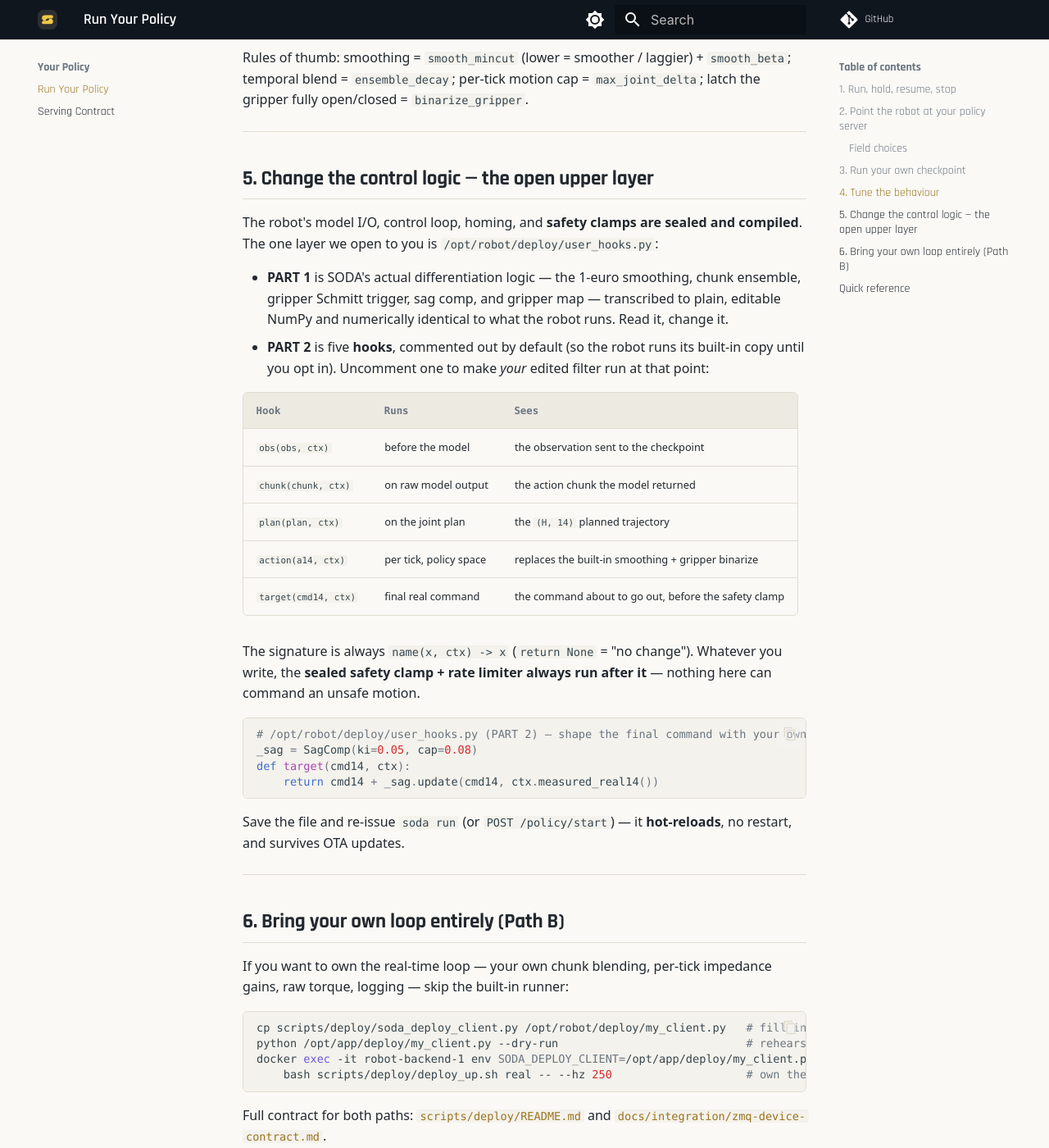
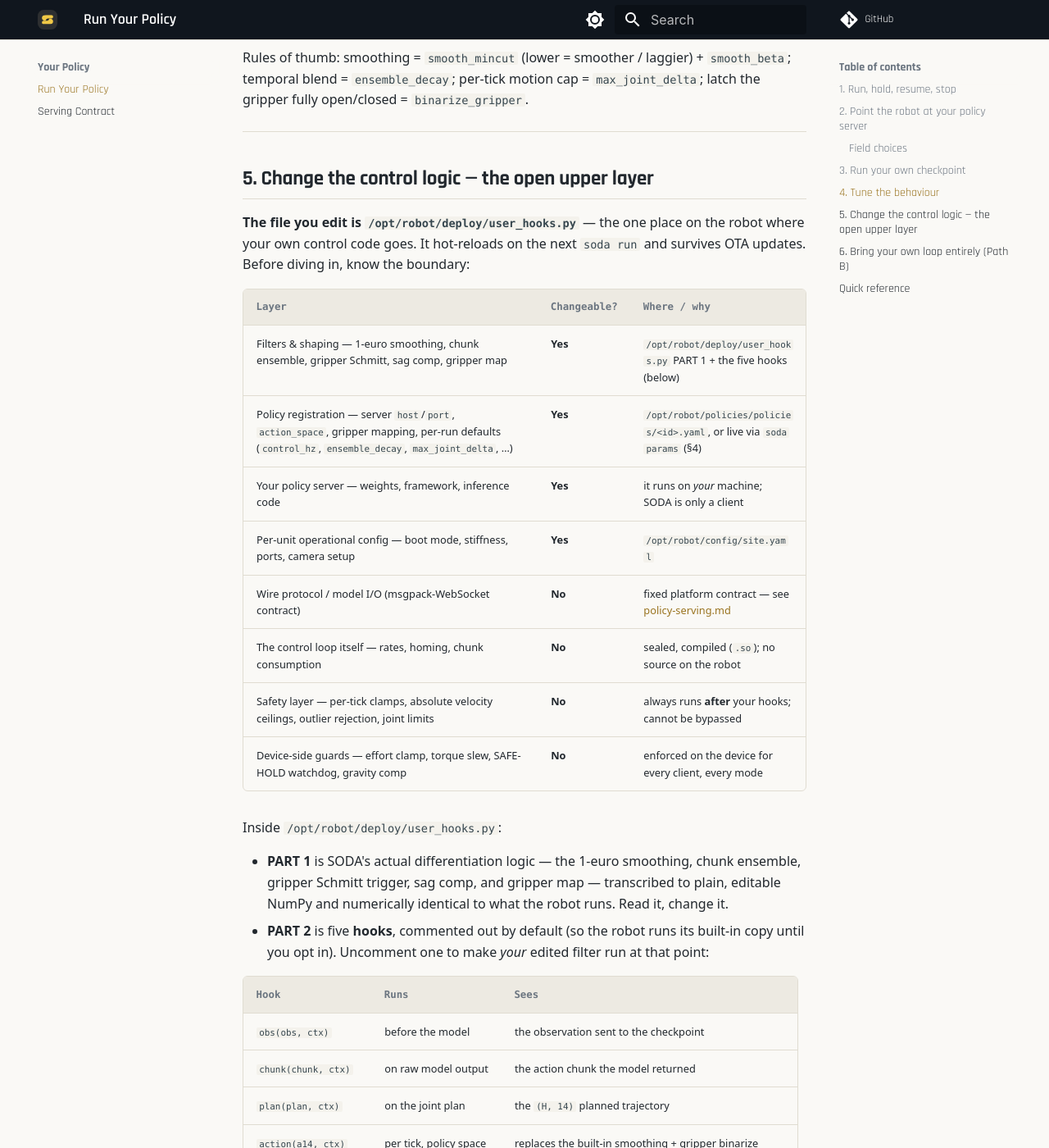
Before and after one commit to somarobotics/soda-docs, an MkDocs documentation site: the page built from docs/running-your-policy.md, in a window 1280 px wide and 1400 px high, scrolled down 3803 px. Shown: the whole window at 82% size. Built offline with MkDocs 1.6.1 and Material for MkDocs 9.7.7, drawn with Linux system fonts in a browser that asks for light colours; comment, search, counter and statistics services are not loaded.

Commit message:
docs: run-your-policy — user_hooks entry point + changeable-vs-sealed boundary table

```diff
--- a/docs/running-your-policy.md
+++ b/docs/running-your-policy.md
@@ -170,8 +170,22 @@ gripper fully open/closed = `binarize_gripper`.
 
 ## 5. Change the control logic — the open upper layer
 
-The robot's model I/O, control loop, homing, and **safety clamps are sealed and compiled**.
-The one layer we open to you is `/opt/robot/deploy/user_hooks.py`:
+**The file you edit is `/opt/robot/deploy/user_hooks.py`** — the one place on the robot
+where your own control code goes. It hot-reloads on the next `soda run` and survives OTA
+updates. Before diving in, know the boundary:
+
+| Layer | Changeable? | Where / why |
+|---|---|---|
+| Filters & shaping — 1-euro smoothing, chunk ensemble, gripper Schmitt, sag comp, gripper map | **Yes** | `/opt/robot/deploy/user_hooks.py` PART 1 + the five hooks (below) |
+| Policy registration — server `host`/`port`, `action_space`, gripper mapping, per-run defaults (`control_hz`, `ensemble_decay`, `max_joint_delta`, …) | **Yes** | `/opt/robot/policies/policies/<id>.yaml`, or live via `soda params` (§4) |
+| Your policy server — weights, framework, inference code | **Yes** | it runs on *your* machine; SODA is only a client |
+| Per-unit operational config — boot mode, stiffness, ports, camera setup | **Yes** | `/opt/robot/config/site.yaml` |
+| Wire protocol / model I/O (msgpack-WebSocket contract) | **No** | fixed platform contract — see [policy-serving.md](policy-serving.md) |
+| The control loop itself — rates, homing, chunk consumption | **No** | sealed, compiled (`.so`); no source on the robot |
+| Safety layer — per-tick clamps, absolute velocity ceilings, outlier rejection, joint limits | **No** | always runs **after** your hooks; cannot be bypassed |
+| Device-side guards — effort clamp, torque slew, SAFE-HOLD watchdog, gravity comp | **No** | enforced on the device for every client, every mode |
+
+Inside `/opt/robot/deploy/user_hooks.py`:
 
 - **PART 1** is SODA's actual differentiation logic — the 1-euro smoothing, chunk ensemble,
   gripper Schmitt trigger, sag comp, and gripper map — transcribed to plain, editable NumPy
```
